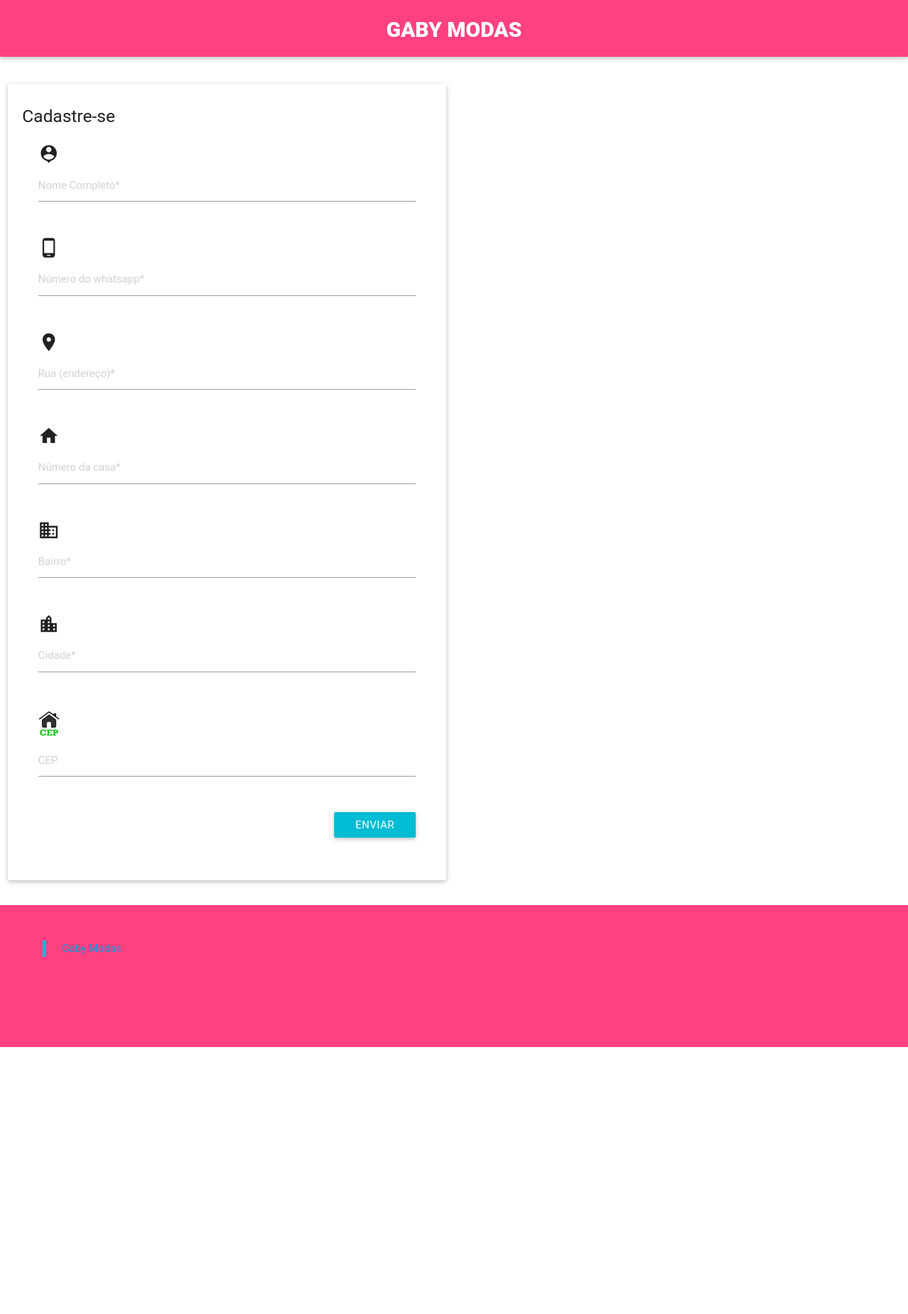
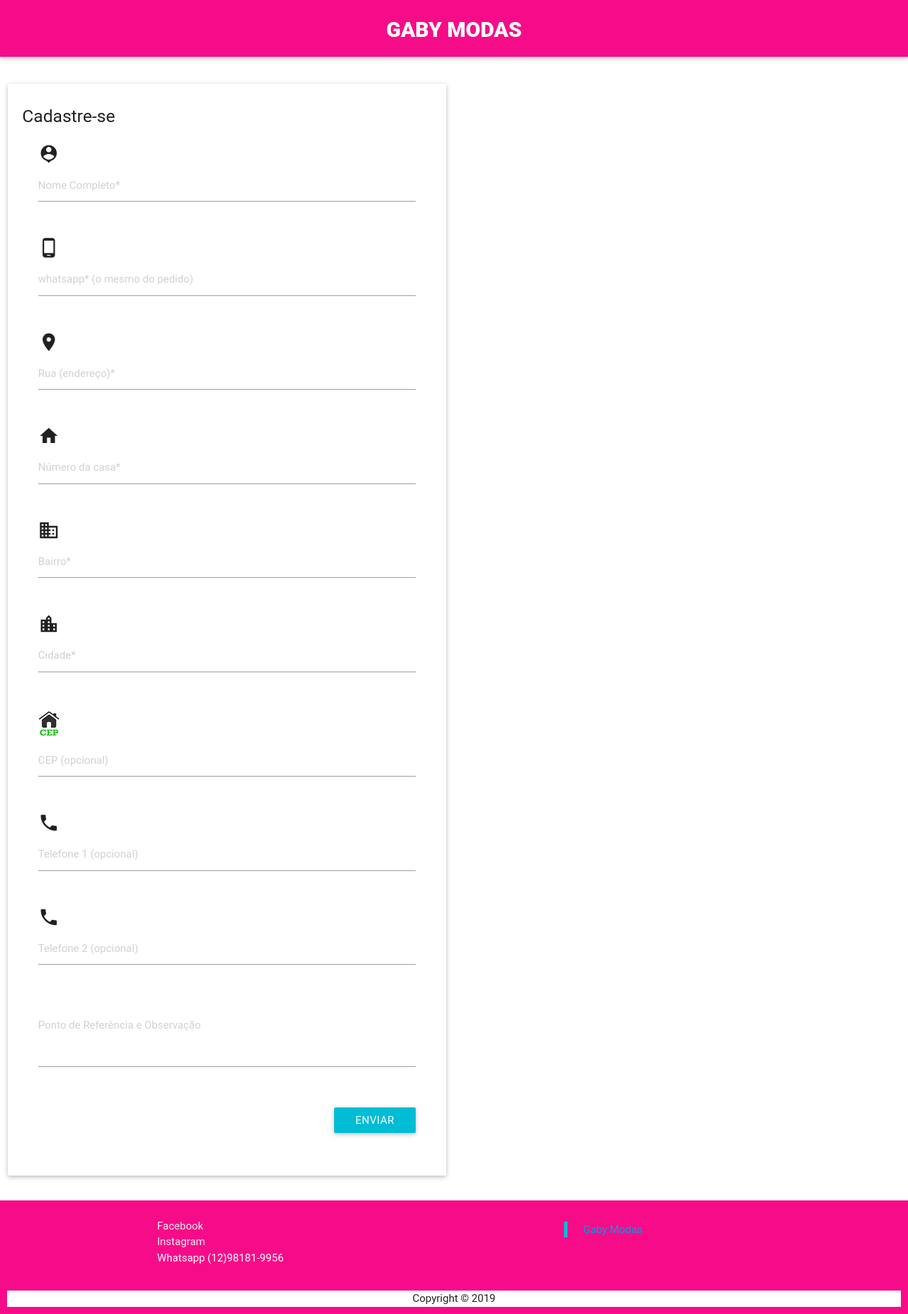
Before and after one commit to willian1996/gabymodas, a PHP site: page / in a window 1280 px wide. Shown: the whole page at 71% size. Before the commit the page ends 1475 px from the top, so only its background shows below. Run offline with PHP 8.4, Linux system fonts and the light colour scheme; some libraries are stand-ins or nearby versions; some web fonts are replaced.

Commit message:
atualização cadastro frontend

```diff
--- a/css/style.css
+++ b/css/style.css
@@ -1,5 +1,5 @@
 #menu{
-    background-color: #FF4081;
+    background-color: #F60C89;
     height: 80px;
 }
 .logo-gaby-modas{
@@ -12,14 +12,14 @@
 #formaulario-de-contato{
     margin-top: 30px;
 
+
 }
 
-#footer{
-    height: 200px;
-    background-color: #FF4081;
-    padding: 30px;
+#page-footer{
+    padding: 10px;
+    background-color: #F60C89;
 }
-.fb-page{
-    margin: auto;
-    margin-left: 30px;
+#page-footer .footer-copyright{
+    background-color: #FFFFFF;
+    text-align: center;
 }
--- /dev/null
+++ b/footer.php
@@ -0,0 +1,30 @@
+    <footer id="page-footer">
+
+      <div class="container">
+        <div class="row">
+          <div class="col l6 s12">
+            <!--Frase footer -->
+            <ul>
+              <li><a class="grey-text text-lighten-3" href="https://www.facebook.com/SolidariUnibrasil">Facebook</a></li>
+              <li><a class="grey-text text-lighten-3" href="https://www.instagram.com/solidariuni/">Instagram</a></li>
+              <li style="color: white;">Whatsapp (12)98181-9956</li>
+            </ul>
+          </div>
+          <div class="col l4 offset-l2 s12">
+                                              <!-- PLUGIN -->
+              <div id="fb-root"></div>
+                <script async defer src="https://connect.facebook.net/pt_BR/sdk.js#xfbml=1&version=v3.2&appId=574231669688686&autoLogAppEvents=1"></script>
+              <div class="fb-page" data-href="https://www.facebook.com/gabytavares.com.br/" data-small-header="false" data-adapt-container-width="true" data-hide-cover="false" data-show-facepile="true"><blockquote cite="https://www.facebook.com/gabytavares.com.br/" class="fb-xfbml-parse-ignore"><a href="https://www.facebook.com/gabytavares.com.br/">Gaby Modas</a></blockquote></div>
+          </div>
+        </div>
+      </div>
+      <div class="footer-copyright">
+        <div class="container">
+          Copyright © 2019
+        </div>
+      </div>
+
+    </footer>
+
+</body>
+</html>
--- /dev/null
+++ b/header.php
@@ -0,0 +1,22 @@
+<!DOCTYPE html>
+<html lang="pt-br">
+<head>
+    <meta charset="utf-8">
+    <meta name="viewport" content="width=device-width, initial-scale=1.0">
+    <title></title>
+    <!--    incluindo materialize-->
+    <link rel="stylesheet" type="text/css" href="css/materialize.css"/>
+    <link href="https://fonts.googleapis.com/icon?family=Material+Icons" rel="stylesheet">
+    <link rel="stylesheet" type="text/css" href="css/style.css"/>
+    <script src="js/jquery.min.js" type="text/javascript"></script>
+    <script src="js/jquery.mask.min.js"></script>
+    <script src="js/script.js"></script>
+</head>
+
+<body>
+    <!-----------Menu---------------->
+    <header>
+        <nav id="menu">
+            <div class="logo-gaby-modas">GABY MODAS</div>
+        </nav>
+    </header>
--- a/index.html
+++ /dev/null
@@ -1,125 +0,0 @@
-<!DOCTYPE html>
-<html lang="">
-<head>
-    <meta charset="utf-8">
-    <meta name="viewport" content="width=device-width, initial-scale=1.0">
-    <title></title>
-    <!--    incluindo materialize-->
-    <link rel="stylesheet" type="text/css" href="css/materialize.css"/>
-    <link href="https://fonts.googleapis.com/icon?family=Material+Icons" rel="stylesheet">
-    <link rel="stylesheet" type="text/css" href="css/style.css"/>
-    <script src="js/jquery.min.js" type="text/javascript"></script>
-    <script src="js/jquery.mask.min.js"></script>
-    <script src="js/script.js"></script>
-
-</head>
-
-<body>
-    <!-----------Menu---------------->
-    <header>
-        <nav id="menu">
-            <div class="logo-gaby-modas">GABY MODAS</div>
-        </nav>
-    </header>
-    <!---------------formulario----------------->
-
-
-    <div id="formaulario-de-contato" class="row">
-        <div class="col s12 m12 l6">
-        <div class="card-panel">
-          <h5 class="header2">Cadastre-se</h5>
-          <div class="row">
-            <form id="form-dados"  class="col s12">
-            <!--nome completo-->
-              <div class="row">
-                <div class="input-field col s12">
-                  <i class="small material-icons">person_pin</i>
-                  <input placeholder="Nome Completo*" class="label-for" id="name3" type="text" required>
-                </div>
-              </div>
-            <!--numero de whatsapp-->
-              <div class="row">
-                <div class="input-field col s12">
-                  <i class="small material-icons">phone_android</i>
-                  <input id="telefone" placeholder="Número do whatsapp*" id="email3" type="tel" required>
-                </div>
-              </div>
-            <!--Rua-->
-              <div class="row">
-                <div class="input-field col s12">
-                  <i class="small material-icons">location_on</i>
-                  <input placeholder="Rua (endereço)*" id="email3" type="text" required>
-
-                </div>
-              </div>
-            <!--Numero da casa-->
-              <div class="row">
-                <div class="input-field col s12">
-                  <i class="small material-icons">home
-</i>
-                  <input placeholder="Número da casa*" id="email3" type="text" maxlength="5" required>
-
-                </div>
-              </div>
-            <!--Bairro-->
-              <div class="row">
-                <div class="input-field col s12">
-                  <i class="small material-icons">domain</i>
-                  <input placeholder="Bairro*" id="email3" type="text" required>
-
-                </div>
-              </div>
-              <!--Cidade-->
-              <div class="row">
-                <div class="input-field col s12">
-                  <i class="small material-icons">location_city</i>
-                  <input placeholder="Cidade*" id="email3" type="text" required>
-
-                </div>
-              </div>
-             <!--CEP-->
-              <div class="row">
-                <div class="input-field col s12">
-                    <img src="img/endereco-cep.png"/>
-                  <input placeholder="CEP" id="email3" type="text">
-
-                </div>
-              </div>
-                <div class="row">
-                  <div class="input-field col s12">
-                    <button class="btn cyan waves-effect waves-light right" type="submit" name="action" onclick="funcao()">Enviar
-
-                    </button>
-                  </div>
-                </div>
-
-            </form>
-          </div>
-        </div>
-        </div>
-    </div>
-    <footer id="footer">
-        <div class="fb_page_plugin">
-        <div id="fb-root"></div>
-<script async defer src="https://connect.facebook.net/pt_BR/sdk.js#xfbml=1&version=v3.2&appId=574231669688686&autoLogAppEvents=1"></script>
-        <div class="fb-page" data-href="https://www.facebook.com/gabytavares.com.br/" data-width="250" data-height="100" data-small-header="false" data-adapt-container-width="true" data-hide-cover="false" data-show-facepile="true"><blockquote cite="https://www.facebook.com/gabytavares.com.br/" class="fb-xfbml-parse-ignore"><a href="https://www.facebook.com/gabytavares.com.br/">Gaby Modas</a></blockquote></div>
-        </div>
-
-
-
-
-
-
-
-
-    </footer>
-
-
-
-
-
-
-
-
-</body>
-</html>
--- /dev/null
+++ b/index.php
@@ -0,0 +1,95 @@
+<?php
+    require_once 'header.php';
+?>
+<!---------------formulario----------------->
+<div id="formaulario-de-contato" class="row">
+    <div class="col s12 m12 l6">
+        <div class="card-panel">
+          <h5 class="header2">Cadastre-se</h5>
+          <div class="row">
+            <form id="form-dados"  class="col s12" action="server/cadastro-backend.php" method="post">
+                <!--nome completo-->
+                <div class="row">
+                    <div class="input-field col s12">
+                        <i class="small material-icons">person_pin</i>
+                        <input placeholder="Nome Completo*" name="nome_completo"  type="text" required>
+                    </div>
+                </div>
+                <!--numero de whatsapp-->
+                <div class="row">
+                    <div class="input-field col s12">
+                        <i class="small material-icons">phone_android</i>
+                        <input id="telefone" placeholder="whatsapp* (o mesmo do pedido)" name="whatsapp" type="tel" required>
+                    </div>
+                </div>
+                <!--Rua-->
+                <div class="row">
+                    <div class="input-field col s12">
+                        <i class="small material-icons">location_on</i>
+                        <input placeholder="Rua (endereço)*" name="rua" type="text" required>
+                    </div>
+                </div>
+                <!--Numero da casa-->
+                <div class="row">
+                    <div class="input-field col s12">
+                        <i class="small material-icons">home</i>
+                        <input placeholder="Número da casa*" name="numeroCasa" type="text" maxlength="5" required>
+                    </div>
+                </div>
+                <!--Bairro-->
+                <div class="row">
+                    <div class="input-field col s12">
+                        <i class="small material-icons">domain</i>
+                        <input placeholder="Bairro*" name="bairro" type="text" required>
+                    </div>
+                </div>
+                <!--Cidade-->
+                <div class="row">
+                    <div class="input-field col s12">
+                        <i class="small material-icons">location_city</i>
+                        <input placeholder="Cidade*" name="cidade"  type="text" required>
+                    </div>
+                </div>
+                <!--CEP-->
+                <div class="row">
+                    <div class="input-field col s12">
+                        <img src="img/endereco-cep.png"/>
+                        <input placeholder="CEP (opcional)" name="cep" type="text">
+                    </div>
+                </div>
+                <!--Telefone 1-->
+                <div class="row">
+                    <div class="input-field col s12">
+                        <i class="small material-icons">phone</i>
+                        <input id="telefone" placeholder="Telefone 1 (opcional)" name="telefone1" type="tel">
+                    </div>
+                </div>
+                <!--Telefone 2-->
+                <div class="row">
+                    <div class="input-field col s12">
+                        <i class="small material-icons">phone</i>
+                        <input id="telefone" placeholder="Telefone 2 (opcional)" name="telefone2" type="tel">
+                    </div>
+                </div>
+                <!-- observação -->
+                <div class="row">
+                    <div class="input-field col s12">
+                        <textarea placeholder="Ponto de Referência e Observação" id="message2" name="observacao" class="materialize-textarea"></textarea>
+                    </div>
+                </div>
+                <!----Botão enviar---->
+                <div class="row">
+                    <div class="input-field col s12">
+                        <button class="btn cyan waves-effect waves-light right" type="submit" name="action">Enviar
+                        </button>
+                    </div>
+                </div>
+            </form>
+          </div>
+        </div>
+    </div>
+</div>
+<?php
+require_once 'footer.php';
+
+?>
--- a/js/script.js
+++ b/js/script.js
@@ -1,7 +0,0 @@
-$(document).ready(function(){
-
-   //script mascara do telefone
-    $("#telefone").mask("(00) 00000-0000");
-
-
-}
```
Also changed, not shown: server/cadastro-backend.php (added, +34 -0 lines), img/logo.jpg (added).
